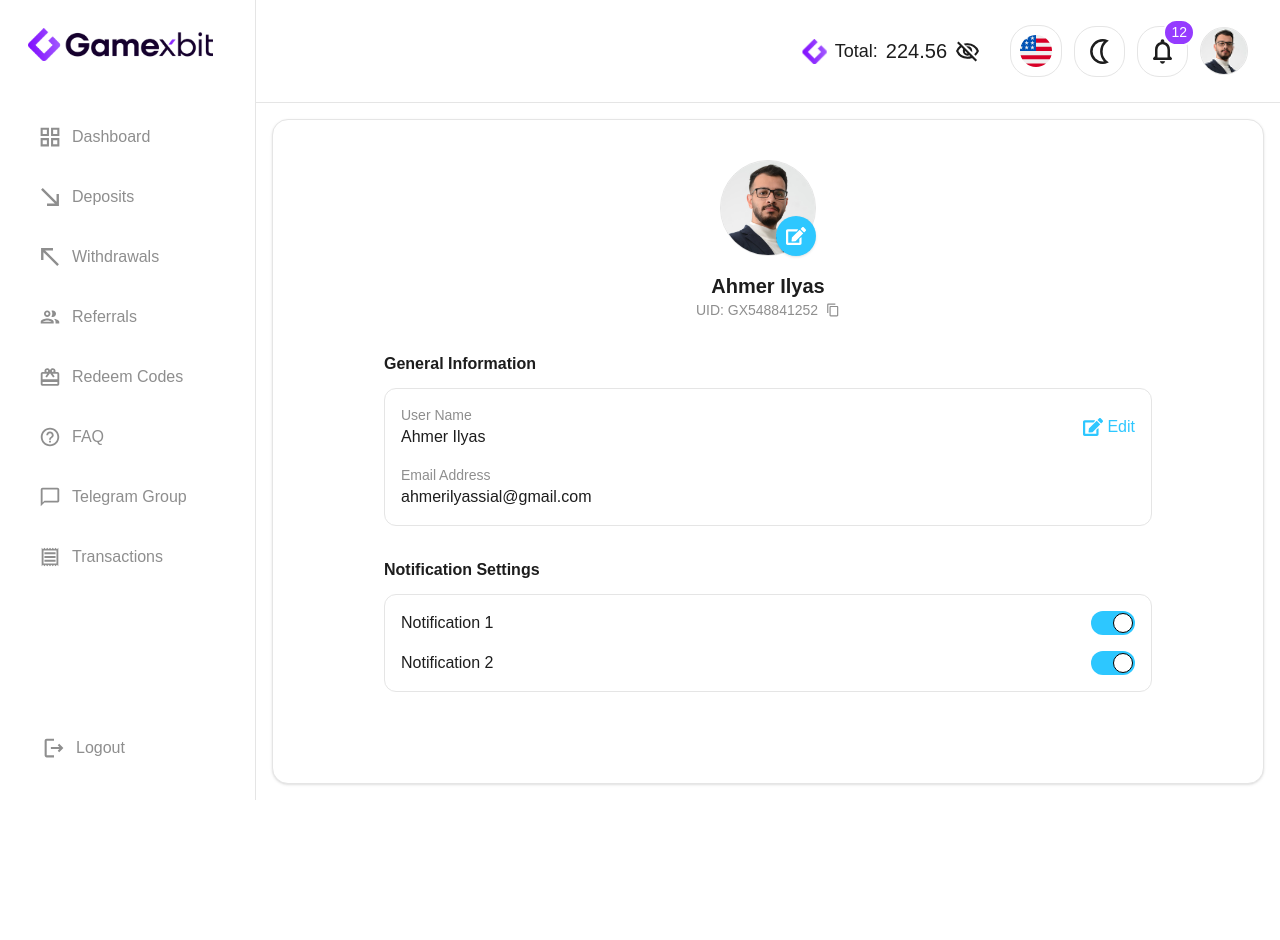
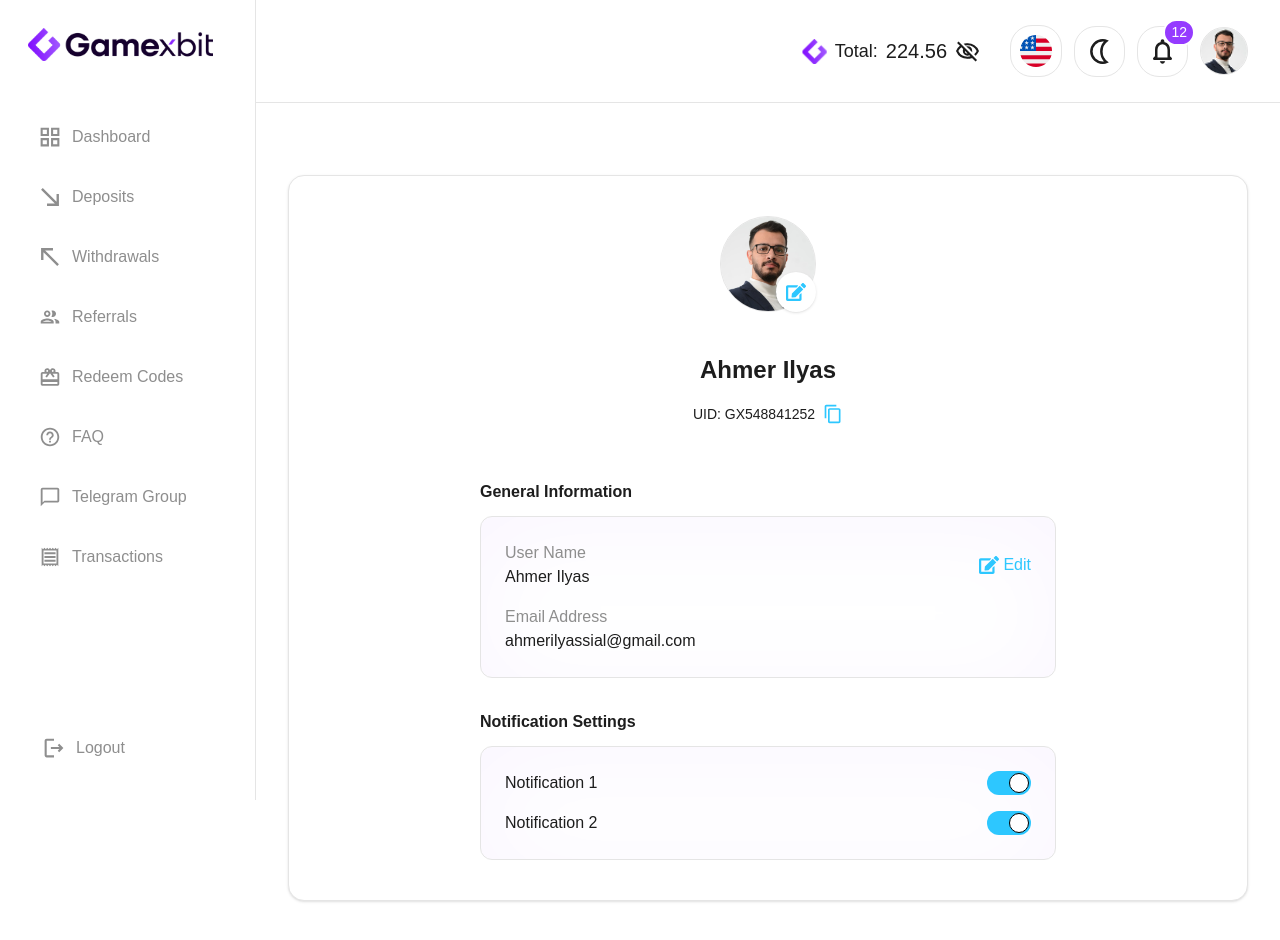
Before and after one commit to szulqarnain/GamexBit, a React (Vite) app: page /profile in a window 1280 px wide. Shown: the top 940 px of the page. Before the commit the page ends 800 px from the top, so only its background shows below. Built offline with nearby package versions, Linux system fonts and the light colour scheme.

Commit message:
feat: Update ProfileCard component for improved layout and styling consistency

```diff
--- a/src/pages/Profile.tsx
+++ b/src/pages/Profile.tsx
@@ -1,11 +1,12 @@
-import { MdOutlineContentCopy, MdOutlineEdit } from "react-icons/md";
+import { MdOutlineContentCopy } from "react-icons/md";
 import profileAvatar from "../assets/images/profile-avatar.jpg";
 import { FaEdit } from "react-icons/fa";
 
 export default function ProfileCard() {
   return (
-    <div className="w-full h-full bg-[rgb(var(--bg))] rounded-2xl shadow p-6 sm:p-10 border border-[rgb(var(--border))]">
-      <div className="max-w-3xl mx-auto">
+    <div className=" my-14 mx-4 bg-[rgb(var(--bg))] rounded-2xl shadow p-6 sm:p-10 border border-[rgb(var(--border))]">
+
+      <div className="max-w-xl mx-auto">
         {/* Avatar + Name */}
         <div className="flex flex-col items-center text-center">
           <div className="relative">
@@ -14,27 +15,27 @@ export default function ProfileCard() {
               alt="User Avatar"
               className="w-24 h-24 rounded-full border border-[rgb(var(--border))]"
             />
-            <button className="flex items-center justify-center p-[10px] absolute bottom-0 right-0 bg-[rgb(var(--link-text))] text-white rounded-full shadow ">
+            <button className="flex items-center justify-center p-[10px] absolute bottom-0 right-0 bg-[rgb(var(--bg))] text-[rgb(var(--link-text))] rounded-full shadow ">
               <FaEdit size={20} />
             </button>
           </div>
-          <h2 className="mt-4 text-xl font-semibold text-[rgb(var(--primary-text))]">
+          <h5 className="mt-10 font-bold text-[24px] text-[rgb(var(--primary-text))]">
             Ahmer Ilyas
-          </h2>
-          <p className="flex items-center gap-2 text-sm text-[rgb(var(--secondary-text))]">
+          </h5>
+          <p className="m-4 flex items-center gap-2 text-sm text-[rgb(var(--primary-text))]">
             UID: GX548841252
-            <MdOutlineContentCopy className="cursor-pointer hover:text-[rgb(var(--link-text))]" />
+            <MdOutlineContentCopy size={20} className="cursor-pointer text-[rgb(var(--link-text))]" />
           </p>
         </div>
         {/* General Information */}
-        <div className="mt-8">
-          <h3 className="font-semibold text-[rgb(var(--primary-text))] mb-3">
+        <div className="mt-10">
+          <h3 className="font-bold text-[rgb(var(--primary-text))] mb-3">
             General Information
           </h3>
-          <div className="bg-[rgb(var(--bg-secondary-nrm))] rounded-xl p-4 border border-[rgb(var(--border))]">
+          <div className="bg-[rgb(var(--bg-secondary-nrm))] rounded-xl p-6 border border-[rgb(var(--border))] shadow-[inset_0px_16px_100px_0px_#8A21FF0A]">
             <div className="flex items-center justify-between">
               <div>
-                <p className="text-sm text-[rgb(var(--secondary-text))]">
+                <p className=" text-[rgb(var(--secondary-text))]">
                   User Name
                 </p>
                 <p className="text-[rgb(var(--primary-text))] font-medium">
@@ -47,7 +48,7 @@ export default function ProfileCard() {
               </button>
             </div>
             <div className="mt-4">
-              <p className="text-sm text-[rgb(var(--secondary-text))]">
+              <p className="text-[rgb(var(--secondary-text))]">
                 Email Address
               </p>
               <p className="text-[rgb(var(--primary-text))] font-medium">
@@ -58,10 +59,10 @@ export default function ProfileCard() {
         </div>
         {/* Notification Settings */}
         <div className="mt-8">
-          <h3 className="font-semibold text-[rgb(var(--primary-text))] mb-3">
+          <h3 className="font-bold text-[rgb(var(--primary-text))] mb-3">
             Notification Settings
           </h3>
-          <div className="bg-[rgb(var(--bg-secondary-nrm))] rounded-xl p-4 border border-[rgb(var(--border))] space-y-4">
+          <div className="bg-[rgb(var(--bg-secondary-nrm))] rounded-xl p-6 border border-[rgb(var(--border))] shadow-[inset_0px_16px_100px_0px_#8A21FF0A] space-y-4">
             {/* Toggle Item */}
             <div className="flex items-center justify-between">
               <p className="text-[rgb(var(--primary-text))]">Notification 1</p>
```
